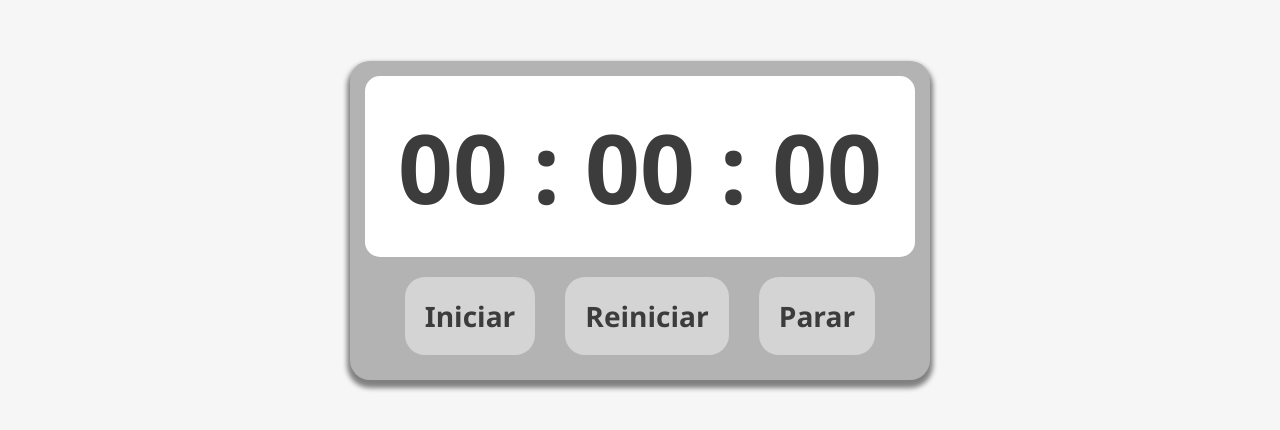
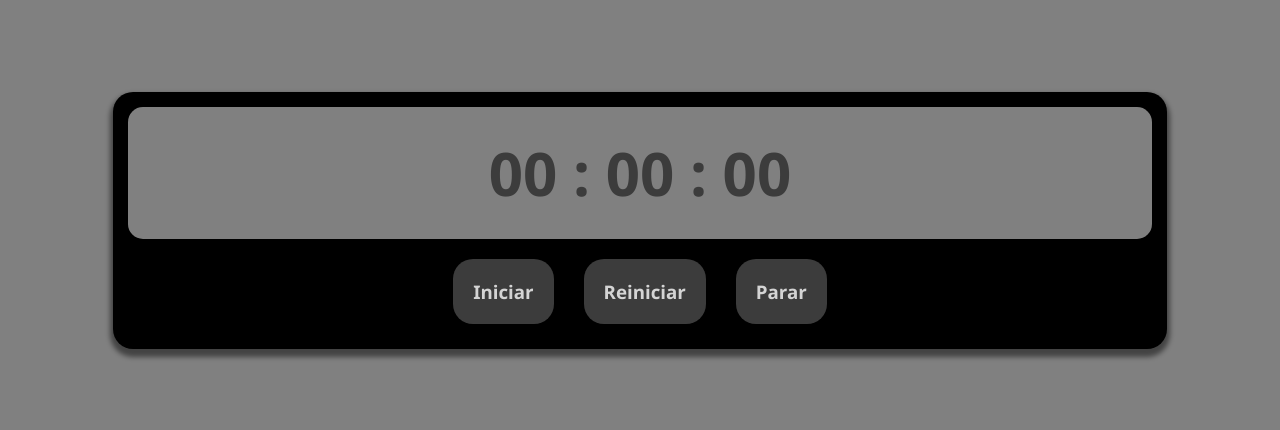
Before and after one commit to LaLunaInSky/projeto-cronometro, a plain HTML site: page index.html in a window 1280 px wide. Shown: the part 180-610 px from the top of the page. Drawn offline with Linux system fonts and the light colour scheme.

Commit message:
12/01/2025 12:37

```diff
--- a/index.html
+++ b/index.html
@@ -3,8 +3,7 @@
 <head>
     <meta charset="UTF-8">
     <meta name="viewport" content="width=device-width, initial-scale=1.0">
-    <link rel="stylesheet" href="styles/style_main.css" media="all">
-    <link rel="stylesheet" href="styles/media_query.css">
+    <link rel="stylesheet" href="styles/style_adaptivo.css">
     <title>LaLunInSky | Projeto Cronômetro</title>
 </head>
 <body>
--- a/scripts/script_main.js
+++ b/scripts/script_main.js
@@ -5,39 +5,6 @@ let minuto = 0
 let segundo = 0
 let mostradorContagem = document.querySelector('.mostradorContagem>h1')
 let  rodarContagem = false
-
-
-function formataçãoContagem() {
-    if (hora < 10) {
-        if (minuto < 10) {
-            if (segundo < 10) {
-                mostradorContagem.innerText = `0${hora} : 0${minuto} : 0${segundo}`
-            } else {
-                mostradorContagem.innerText = `0${hora} : 0${minuto} : ${segundo}`
-            }
-        } else {
-            if (segundo < 10) {
-                mostradorContagem.innerText = `0${hora} : ${minuto} : 0${segundo}`
-            } else {
-                mostradorContagem.innerText = `0${hora} : ${minuto} : ${segundo}`
-            }
-        }
-    } else {
-        if (minuto < 10) {
-            if (segundo < 10) {
-                mostradorContagem.innerText = `${hora} : 0${minuto} : 0${segundo}`
-            } else {
-                mostradorContagem.innerText = `${hora} : 0${minuto} : ${segundo}`
-            }
-        } else {
-            if (segundo < 10) {
-                mostradorContagem.innerText = `${hora} : ${minuto} : 0${segundo}`
-            } else {
-                mostradorContagem.innerText = `${hora} : ${minuto} : ${segundo}`
-            }
-        }
-    }
-}
 
 function contagem() {
     if (rodarContagem == true) {
@@ -60,7 +27,7 @@ function contagem() {
         segundo = 0
     }
 
-    formataçãoContagem()
+    mostradorContagem.innerText = `${hora < 10 ? `0${hora}` : hora} : ${minuto < 10 ? `0${minuto}` : minuto} : ${segundo < 10 ? `0${segundo}` : segundo}`
 }
 
 setInterval(contagem, 1000)
--- a/styles/media_query.css
+++ /dev/null
@@ -1,51 +0,0 @@
-@charset "UTF-8";
-
-/*Outras Versões
-Typical Devices Breakpoints
-Pequenas telas: até 600px
-Celular: de 600px até 768px
-Tablet: de 768px até 992px
-Computador: de 992px até 1200px
-Grandes telas: acima de 1200px
-*/
-
-@media screen and (min-width: 600px) {
-    main {
-        width: 80vw;
-        max-width: 550px;
-        transition: width 500ms, max-width 500ms;
-        transition-timing-function: ease;
-    }
-
-    .mostradorContagem {
-        font-size: 3.5em;
-        transition: width 500ms, font-size 500ms;
-        transition-timing-function: ease;
-    }
-
-    .btnIniciar, .btnReiniciar, .btnParar {
-        font-size: 1.3em;
-        transition: color 500ms, background-color 500ms, font-size 500ms;
-        transition-timing-function: ease;
-    }
-}
-
-@media screen and (min-width: 1000px) {
-    main {
-        width: 700px;
-        transition: width 500ms;
-        transition-timing-function: ease;
-    }
-
-    .mostradorContagem {
-        font-size: 4em;
-        transition: width 500ms, font-size 500ms;
-        transition-timing-function: ease;
-    }
-
-    .btnIniciar, .btnReiniciar, .btnParar {
-        font-size: 1.5em;
-        transition: color 500ms, background-color 500ms, font-size 500ms;
-        transition-timing-function: ease;
-    }
-}
--- /dev/null
+++ b/styles/style_adaptivo.css
@@ -0,0 +1,86 @@
+@charset "UTF-8";
+
+:root {
+    /*Paleta de Sombras do Branco*/
+    --branco01: #FFFFFF;
+    --branco02: #F6F6F6;
+    --branco03: #D4D4D4;
+    --branco04: #B3B3B3;
+    --branco05: #919191;
+    --branco06: #6F6F6F;
+
+    /*Paleta de Sombras do Preto*/
+    --preto01: #000000;
+    --preto02: #3C3C3C;
+    --preto03: #5E5E5E;
+    --preto04: #808080;
+    --preto05: #A2A2A2;
+    --preto06: #C3C3C3;
+}
+
+* {
+    margin: 0px;
+    padding: 0px;
+}
+
+html {
+    background-color: var(--preto01);
+}
+
+body {
+    display: none;
+}
+
+@media (min-width:320px)  {
+    body {
+        display: flex;
+        height: 100vh;
+        width: 100vw;
+        font-family: 'Segoe UI', Tahoma, Geneva, Verdana, sans-serif;
+        background-color: var(--preto04);
+    }
+
+    main {
+        cursor: default;
+        margin: auto;
+        border-radius: 20px;
+        box-shadow: 0px 5px 5px 3px rgba(0, 0, 0, 0.479);
+        width: 80vw;
+        padding: 15px;
+        background-color: var(--preto01);
+    }
+
+    .mostradorContagem {
+        text-align: center;
+        color: var(--preto02);
+        border-radius: 15px;
+        padding: 25px;
+        font-size: 2.5em;
+        background-color: var(--preto04);
+    }
+
+    .botõesContagem {
+        display: flex;
+        justify-content: center;
+    }
+
+    .btnIniciar, .btnReiniciar, .btnParar {
+        cursor: pointer;
+        background-color: var(--preto02);
+        color: var(--branco03);
+        margin: 20px 15px 10px;
+        border-radius: 20px;
+        padding: 20px;
+
+        &:hover {
+            color: var(--preto02);
+            background-color: var(--branco03);
+        }
+    }
+}
+
+@media (min-width:480px)  { /* smartphones, Android phones, landscape iPhone */ }
+@media (min-width:600px)  { /* portrait tablets, portrait iPad, e-readers (Nook/Kindle), landscape 800x480 phones (Android) */ }
+@media (min-width:801px)  { /* tablet, landscape iPad, lo-res laptops ands desktops */ }
+@media (min-width:1025px) { /* big landscape tablets, laptops, and desktops */ }
+@media (min-width:1281px) { /* hi-res laptops and desktops */ }
--- a/styles/style_main.css
+++ /dev/null
@@ -1,82 +0,0 @@
-@charset "UTF-8";
-
-/*Mobile First*/
-
-:root {
-    color-scheme: light dark;
-
-    /*Paleta de Sombras do Branco*/
-    --branco01: #FFFFFF;
-    --branco02: #F6F6F6;
-    --branco03: #D4D4D4;
-    --branco04: #B3B3B3;
-    --branco05: #919191;
-    --branco06: #6F6F6F;
-
-    /*Paleta de Sombras do Preto*/
-    --preto01: #000000;
-    --preto02: #3C3C3C;
-    --preto03: #5E5E5E;
-    --preto04: #808080;
-    --preto05: #A2A2A2;
-    --preto06: #C3C3C3;
-}
-
-* {
-    margin: 0px;
-    padding: 0px;
-}
-
-html, body {
-    display: flex;
-    height: 100vh;
-    width: 100vw;
-    font-family: 'Segoe UI', Tahoma, Geneva, Verdana, sans-serif;
-    background-color: light-dark(var(--branco02), var(--preto02));
-}
-
-main {
-    cursor: default;
-    margin: auto;
-    border-radius: 20px;
-    box-shadow: 0px 5px 5px 3px rgba(0, 0, 0, 0.479);
-    width: 80vw;
-    padding: 15px;
-    background-color: light-dark(var(--branco04), var(--preto01));
-    transition: width 500ms;
-    transition-timing-function: ease;
-}
-
-.mostradorContagem {
-    text-align: center;
-    color: light-dark(var(--preto02), var(--preto02));
-    border-radius: 15px;
-    padding: 25px;
-    font-size: 2.5em;
-    background-color: light-dark(var(--branco01), var(--preto04));
-    transition: width 500ms, font-size 500ms;
-    transition-timing-function: ease;
-}
-
-.botõesContagem {
-    display: flex;
-    justify-content: center;
-}
-
-.btnIniciar, .btnReiniciar, .btnParar {
-    cursor: pointer;
-    background-color: light-dark(var(--branco03), var(--preto02));
-    color: light-dark(var(--preto02), var(--branco03));
-    margin: 20px 15px 10px;
-    border-radius: 20px;
-    padding: 20px;
-    transition: color 500ms, background-color 500ms, font-size 500ms;
-    transition-timing-function: ease;
-}
-
-.btnIniciar:hover, .btnReiniciar:hover, .btnParar:hover {
-    color: light-dark(var(--branco03), var(--preto02));
-    background-color: light-dark(var(--preto02), var(--branco03));
-    transition: color 500ms, background-color 500ms;
-    transition-timing-function: ease;
-}
```
